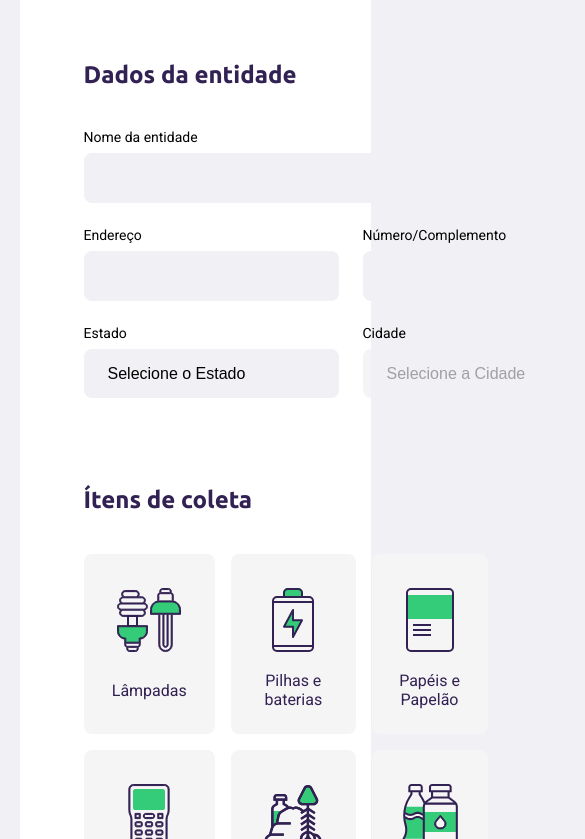
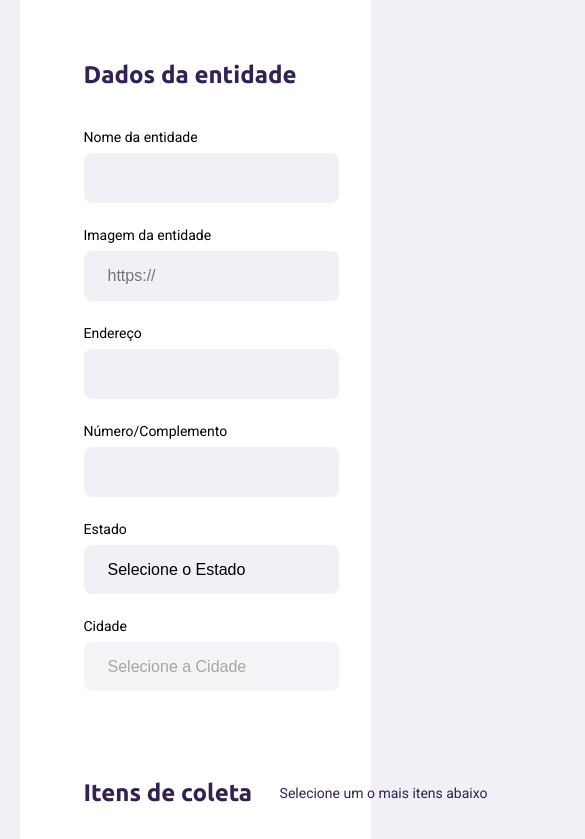
Before and after one commit to wendellcalixtoo/Ecoleta, a website: page src/views/create-point.html in a window 390 px wide. Shown: the part 365-1204 px from the top of the page, 585 px wide, since content can reach past the window. Drawn offline with nearby package versions, Linux system fonts and the light colour scheme; files that its build step writes are made by us from their sources; no server answers; files whose address does not match are found by name.

Commit message:
add Responsive

```diff
--- a/public/styles/create-point.css
+++ b/public/styles/create-point.css
@@ -52,10 +52,21 @@ form fieldset {
 
 form legend {
   margin-bottom: 40px;
+
+  width: 100%;
+  display: flex;
+  align-items: center;
+  justify-content: space-between;
+
 }
 
 form legend h2 {
   font-size: 24px;
+}
+
+form legend span {
+  color: var(--title-color);
+  font-size: 14px;
 }
 
 form .field {
--- a/public/styles/responsive.css
+++ b/public/styles/responsive.css
@@ -26,6 +26,14 @@
     #page-search-results .cards img{
         height: 200px;
     }
+
+    #page-create-point .field-group{
+        flex-direction: column;
+    }
+
+    #page-create-point .field-group .field + .field {
+        margin-left: 0;
+    }
 }
 
 @media (min-width: 1700px){
--- a/src/views/create-point.html
+++ b/src/views/create-point.html
@@ -18,10 +18,19 @@
         <legend>
             <h2>Dados da entidade</h2>
         </legend>
-        <div class="field">
-            <label for="name">Nome da entidade</label>
-            <input type="text" name="name" required>
+
+        <div class="field-group">
+            <div class="field">
+                <label for="name">Nome da entidade</label>
+                <input type="text" name="name" required>
+            </div>
+            <div class="field">
+                <label for="name">Imagem da entidade</label>
+                <input type="url" name="image" required placeholder="https://">
+            </div>
         </div>
+
+
         <div class="field-group">
             <div class="field">
                 <label for="adress">Endereço</label>
@@ -51,7 +60,8 @@
     </fieldset>
     <fieldset>
         <legend>
-            <h2>Ítens de coleta</h2>
+            <h2>Itens de coleta</h2>
+            <span>Selecione um o mais itens abaixo</span>
         </legend>
 
         <div class="items-grid">
```
Also changed, not shown: src/views/partials/modal.html (+1 -1 lines), src/views/search-results.html (+11 -16 lines), README.md.
